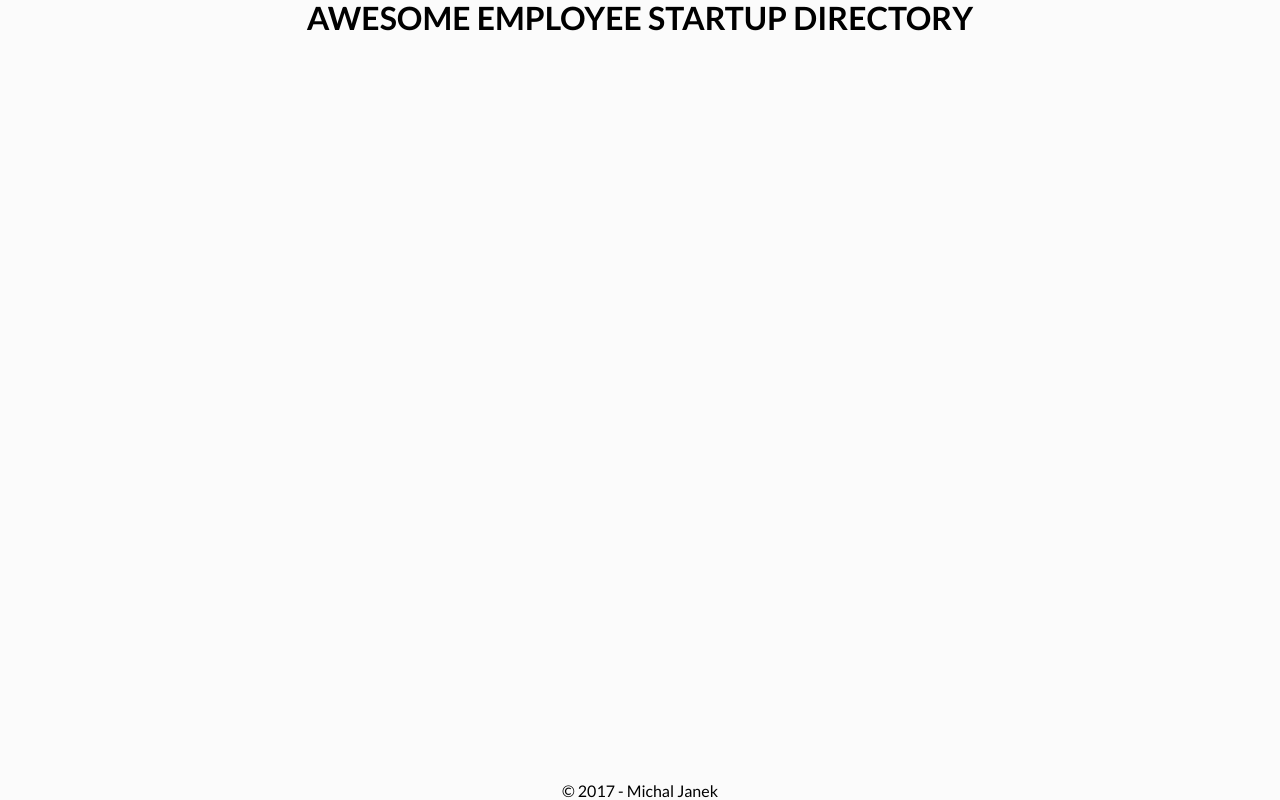
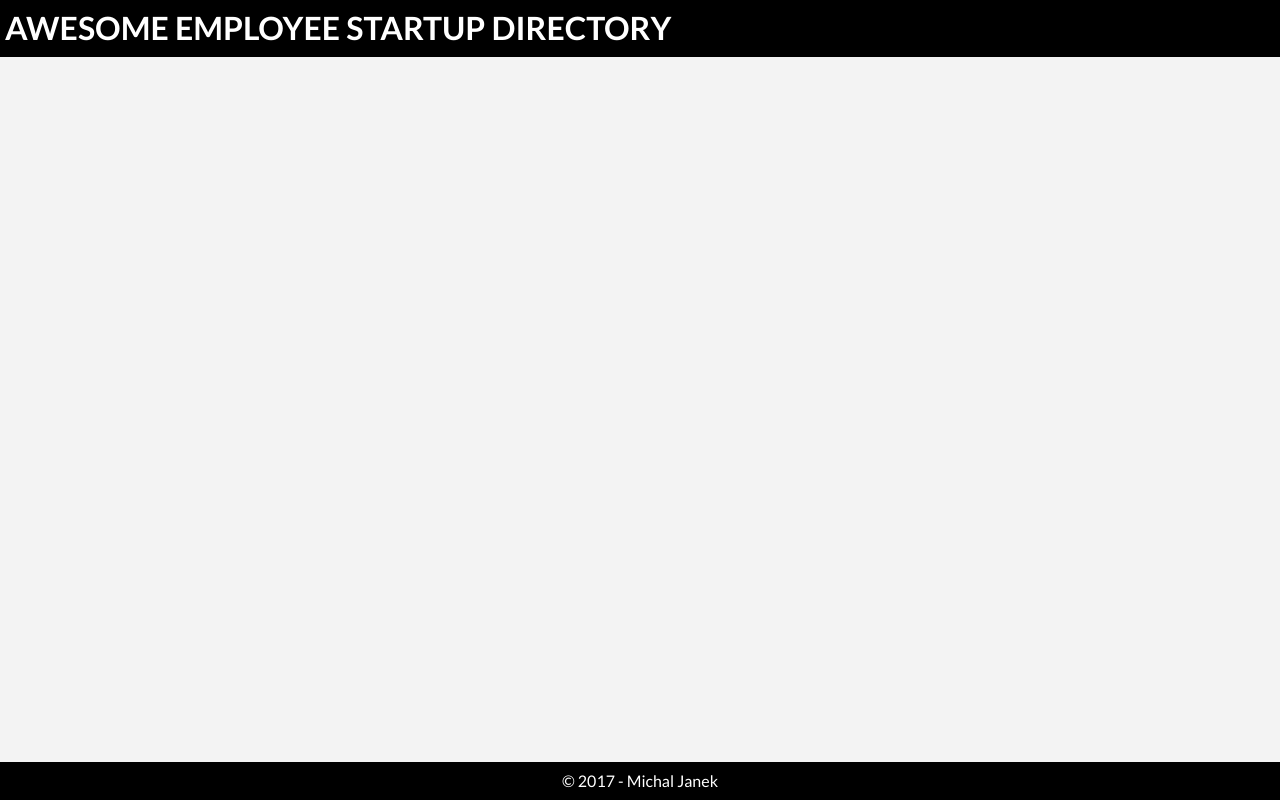
Before and after one commit to mikaeljan/employee-directory, a plain HTML site: page index.html in a window 1280 px wide. Drawn offline with nearby package versions, Linux system fonts and the light colour scheme; no server answers.

Commit message:
add styling to gallery and profiles

```diff
--- a/js/main.js
+++ b/js/main.js
@@ -1,13 +1,37 @@
 $(document).ready(function() {
+    // Function for capitalizing first letter of the string.
+    function titleCase(string) {
+        return string.charAt(0).toUpperCase() + string.slice(1);
+    }
     const $gallery = $("#gallery");
-    const randomAPI = 'https://randomuser.me/api/?results=9';
+    const randomAPI = 'https://randomuser.me/api/?results=10';
     const displayProfile = (data) => {
         console.log(data);
         $.each(data.results, (i,user)=>{
-            const $img = $("<img class='profile-image'src='"+user.picture.thumbnail+"'/>");
             // const $img = $(`<img class='profile-image'src='${user.picture.thumbnail}'/>`); not supported in IE11
-            $gallery.append($img);
-            $("<h1 class='profile-text'>"+ user.name.first +" "+user.name.last  + "</h1>").appendTo($gallery);
+            const $profile = $("<div class='profile'></div>");
+            const $img = $("<img class='profile-image'src='"+user.picture.medium+"'/>");
+            const $profileText = $("<div class='profile-text'></div>");
+
+            $gallery.append($profile);
+            $profile.append($img);
+            $profile.append($profileText);
+
+            const profileName = titleCase(user.name.first)+" "+titleCase(user.name.last);
+            const profileEmail = user.email;
+            const profileCity = titleCase(user.location.city);
+
+            const $profileName = $("<h2 class='profile-text--name'></h2>");
+            const $profileEmail = $("<a class='profile-text--email' href='mailto:"+user.email+"'></a>");
+            const $profileCity = $("<p class='profile-text--city'></p>");
+
+            $profileName.text(profileName);
+            $profileEmail.text(profileEmail);
+            $profileCity.text(profileCity);
+
+            $profileText.append($profileName).append($profileEmail).append($profileCity);
+
+
         });
     };
     $.ajax({
--- a/scss/components/_containers.scss
+++ b/scss/components/_containers.scss
@@ -2,7 +2,7 @@
 //  Containers
 // ======================================
 .container {
-  background-color: $color--bg;
+  background-color: darken($color--bg, 3%);
   display: flex;
   flex-direction: column;
   min-height: 100vh;
@@ -11,6 +11,15 @@
 #gallery {
   display:flex;
   flex-direction: column;
+  align-items: center;
+  justify-content: center;
+  flex-wrap: wrap;
   flex-grow:1;
   width: 100%;
+  margin: em(20px) 0;
+  @include mq("tablet-sm"){
+    flex-direction: row;
+  }
+  @include mq('desktop') {
+  }
 }
--- a/scss/components/_footer.scss
+++ b/scss/components/_footer.scss
@@ -3,5 +3,8 @@
 // ======================================
 
 .main-footer {
+  color: $white;
+  background-color: $black;
   text-align: center;
+  padding: em(10px) 0;
 }
--- a/scss/components/_header.scss
+++ b/scss/components/_header.scss
@@ -2,5 +2,11 @@
 //  Containers
 // ======================================
 .main-header {
+  color: $white;
+  background-color: $black;
+  padding: em(10px) em(5px);
   text-align: center;
+  @include mq("desktop"){
+    text-align: left;
+  }
 }
--- a/scss/components/_profile.scss
+++ b/scss/components/_profile.scss
@@ -4,15 +4,60 @@
 .profile {
   display: flex;
   flex-direction: column;
-  width: 100%;
-  padding: em(20px);
+  align-items: center;
+  background-color: $white;
+  width: 80%;
+  margin: em(10px) em(15px);
+  border: 2px darken($color--bg, 15%) solid;
+  border-radius: $br--default;
+  &:hover {
+    cursor: pointer;
+    box-shadow: 0 0 5px rgba(0,0,0,0.5);
+  }
+  @include mq("mobile-md"){
+    flex-direction: row;
+    padding: em(10px) em(15px);
+  }
+  @include mq("tablet-sm"){
+    width: 42%;
+  }
+  @include mq("desktop"){
+    padding: em(15px) em(20px);
+    width: 30%;
+  }
   @include e("image") {
     vertical-align: middle;
-    width: $icon--md;
-    height: $icon--md;
+    margin: em(10px);
+    min-width: $icon--md;
+    min-height: $icon--md;
     border-radius: $br--round;
+    @include mq("tablet-sm"){
+      margin:em(10px) em(10px) em(10px) 0;
+    }
+    @include mq("desktop"){
+      min-width: $icon--lg;
+      min-height: $icon--lg;
+    }
   }
   @include e("text") {
+    color: $color--prim;
+    overflow: hidden;
+    display:flex;
+    flex-direction: column;
+    align-items: center;
+    margin: 0 em(15px) em(10px);
     font-size: $base__font-size--md;
+    @include mq("mobile-md"){
+      flex-direction: column;
+      justify-content: stretch;
+      align-items: flex-start;
+      margin: 0;
+    }
+    @include m("email") {
+      color: $color--sec;
+    }
+    @include m("city") {
+      color: $color--sec;
+    }
   }
 }
--- a/scss/utilities/_mixins.scss
+++ b/scss/utilities/_mixins.scss
@@ -3,18 +3,28 @@
 // ==========================================================================
 // Media queries
 @mixin mq($break) {
-  @if $break == "mobile" {
-    @media (min-width: $brkpoint-sm) {
+  @if $break == "mobile-sm" {
+    @media (min-width: $brkpoint--xsm) {
       @content;
     }
   }
-  @else if $break == "tablet" {
-    @media (min-width: $brkpoint-md) {
+  @else if $break == "mobile-md" {
+    @media (min-width: $brkpoint--sm) {
+      @content;
+    }
+  }
+  @else if $break == "tablet-sm" {
+    @media (min-width: $brkpoint--md) {
+      @content;
+    }
+  }
+  @else if $break == "tablet-md" {
+    @media (min-width: $brkpoint--lg) {
       @content;
     }
   }
   @else if $break == "desktop" {
-    @media (min-width: $brkpoint-lg) {
+    @media (min-width: $brkpoint--xlg) {
       @content;
     }
   }
--- a/scss/utilities/_variables.scss
+++ b/scss/utilities/_variables.scss
@@ -33,7 +33,8 @@ $button-colors-default : $mulled-wine;
 
 // Functional color variables
 
-$color--prim         : $dusty-gray ;
+$color--prim         : $black ;
+$color--sec          : $dusty-gray ;
 $color--bg           : $alabaster;
 //
 $color-text          : $color--prim;
@@ -41,8 +42,9 @@ $color-link--default : $white;
 // ============================================
 
 // Icon size
-$icon--sm : 35px;
-$icon--md : 55px;
+$icon--sm : 40px;
+$icon--md : 65px;
+$icon--lg : 90px;
 
 // ============================================
 
@@ -59,6 +61,8 @@ $trns-duration  : .3s;
 // ============================================
 
 //Breakpoints
-$brkpoint--sm    : 320px;
-$brkpoint--md    : 768px;
-$brkpoint--lg    : 1024px;
+$brkpoint--xsm   : 320px;
+$brkpoint--sm    : 425px;
+$brkpoint--md    : 600px;
+$brkpoint--lg    : 768px;
+$brkpoint--xlg    : 1024px;
```
Also changed, not shown: css/style.css, 1 other file.
